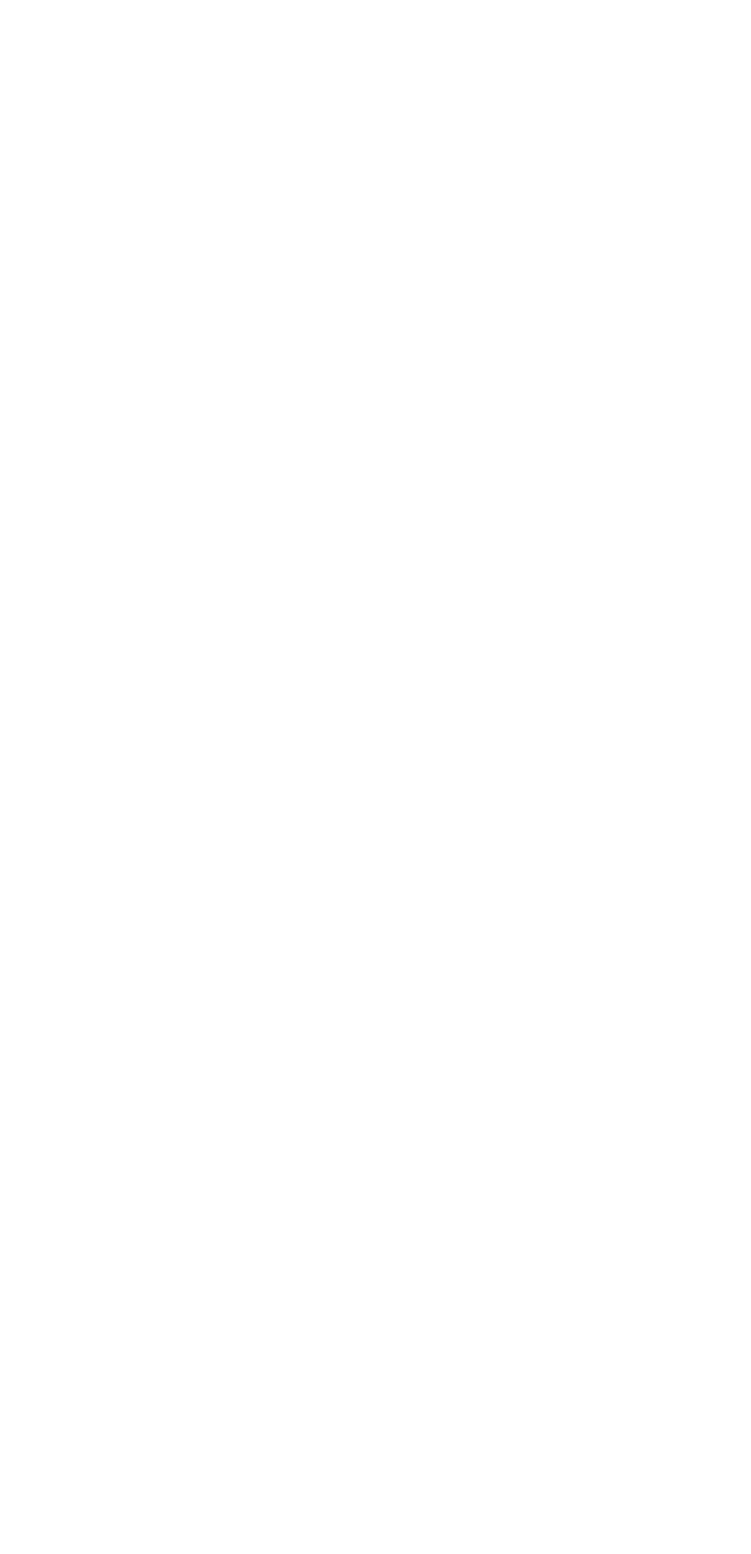
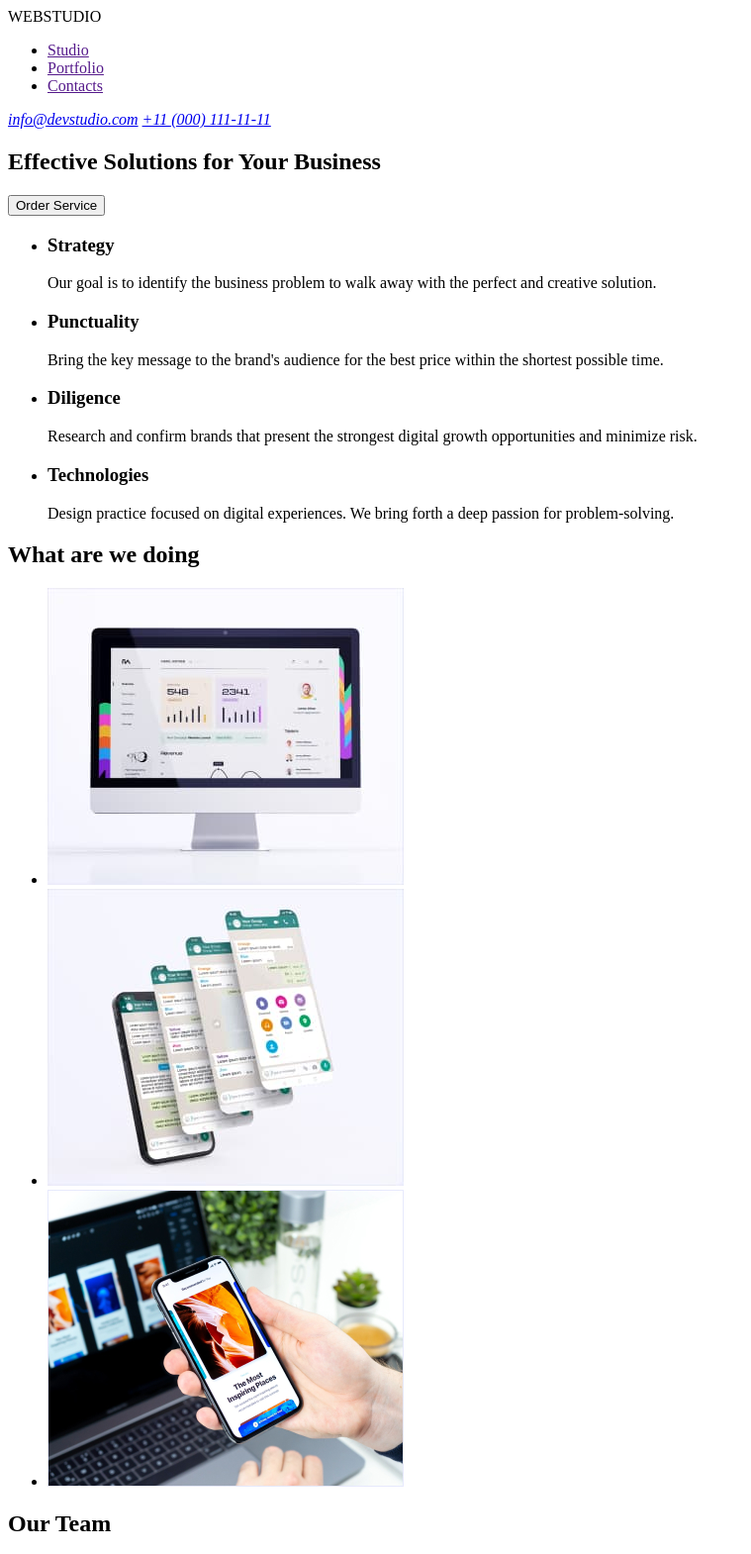
Before and after one commit to InnaShved/goit-markup-hw-01, a plain HTML site: page index.html in a window 1280 px wide. Shown: the top 1570 px of the page at 99% size, without its empty margins (0-759 px from the left). Before the commit the page ends 800 px from the top, so only its background shows below. Drawn offline with Linux system fonts and the light colour scheme.

Commit message:
html completed
html content added

```diff
--- a/index.html
+++ b/index.html
@@ -7,6 +7,100 @@
     <title>Document</title>
 </head>
 <body>
+    <header>
+        <!-- logo -->
+        <a><span>WEB</span>STUDIO</a>
+        <!-- navigation -->
+        <nav>
+            <ul>
+                <li><a href="">Studio</a></li>
+                <li><a href="">Portfolio</a></li>
+                <li><a href="">Contacts</a></li>
+            </ul>
+        </nav>
+        <!-- email and tel -->
+        <address>
+            <a href="mailto:info@devstudio.com">info@devstudio.com</a>
+            <a href="tel:+11(000)111-11-11">+11 (000) 111-11-11</a>
+        </address>
+    </header>
+    <main>
+        <!-- h1 and order option -->
+        <section>
+           <h1>Effective Solutions for Your Business</h1>
+           <button type="button">Order Service</button>
+        </section>
+        <!-- values and advantages of the company -->
+        <section>
+            <ul>
+                <li>
+                    <h3>Strategy</h3>
+                    <p>Our goal is to identify the business problem to walk away with the perfect and creative solution.</p>
+                </li>
 
+                <li>
+                    <h3>Punctuality</h3>
+                    <p>Bring the key message to the brand's audience for the best price within the shortest possible time.</p>
+                </li>
+
+                <li>
+                    <h3>Diligence</h3>
+                    <p>Research and confirm brands that present the strongest digital growth opportunities and minimize risk.</p>
+                </li>
+
+                <li>
+                    <h3>Technologies</h3>
+                    <p>Design practice focused on digital experiences. We bring forth a deep passion for problem-solving.</p>
+                </li>
+
+            </ul>
+        </section>
+        <!-- examples of services -->
+        <section>
+            <h2>What are we doing</h2>
+            <ul>
+                <li>
+                    <img src="images/wawd1.jpg" alt="desktop app image" width="360">
+                </li>
+                <li>
+                    <img src="images/wawd2.jpg" alt="mobile app image" width="360">
+                </li>
+                <li>
+                    <img src="images/wawd3.jpg" alt="lptop and mobile app" width="360">
+                </li>
+            </ul>
+        </section>
+        <!-- teammembers -->
+        <section>
+            <h2>Our Team</h2>
+            <ul>
+                <li>
+                    <img src="images/team1.jpg" alt="teammember" width="264">
+                    <h3>Mark Guerrero</h3>
+                    <p>Product Designer</p>
+                </li>
+                <li>
+                    <img src="images/team2.jpg" alt="teammember" width="264">
+                    <h3>Tom Ford</h3>
+                    <p>Frontend Developer</p>
+                </li>
+                <li>
+                    <img src="images/team3.jpg" alt="teammember" width="264">
+                    <h3>Camila Garcia</h3>
+                    <p>Marketing</p>
+                </li>
+                <li>
+                    <img src="images/team4.jpg" alt="teammember" width="264">
+                    <h3>Daniel Wilson</h3>
+                    <p>UI Designer</p>
+                </li>
+            </ul>
+        </section>
+    </main>
+    <footer>
+        <!-- logo -->
+        <a><span>WEB</span>STUDIO</a>
+        <p>Increase the flow of customers and sales for your business with digital marketing & growth solutions.</p>
+    </footer>
 </body>
 </html>
```
Also changed, not shown: .prettierrc.json, images/What are we doing.jpg (added), images/logo.svg (added), images/team1.jpg (added), images/team2.jpg (added), images/team3.jpg (added), images/team4.jpg (added), images/wawd1.jpg (added), images/wawd2.jpg (added), images/wawd3 (1).jpg (added), images/wawd3.jpg (added).
